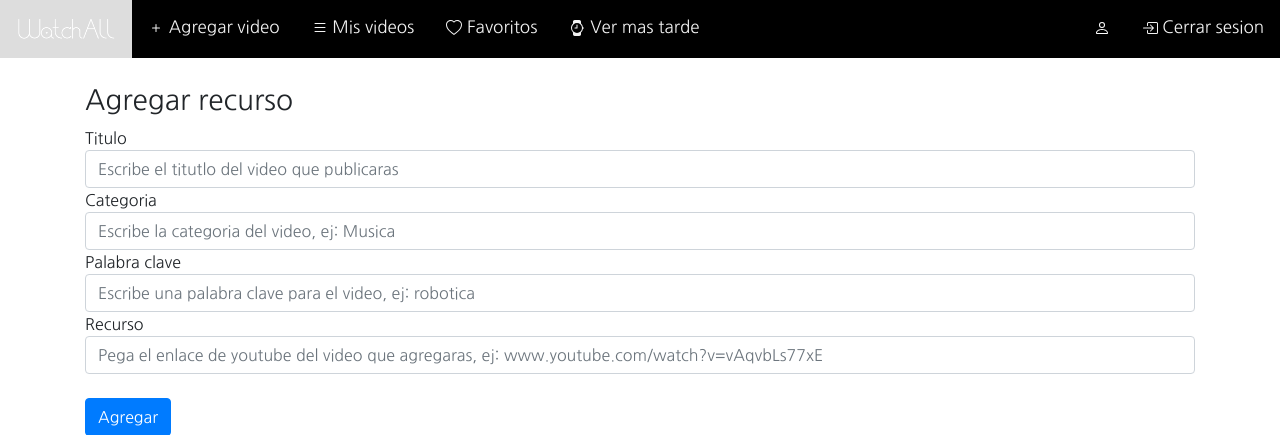
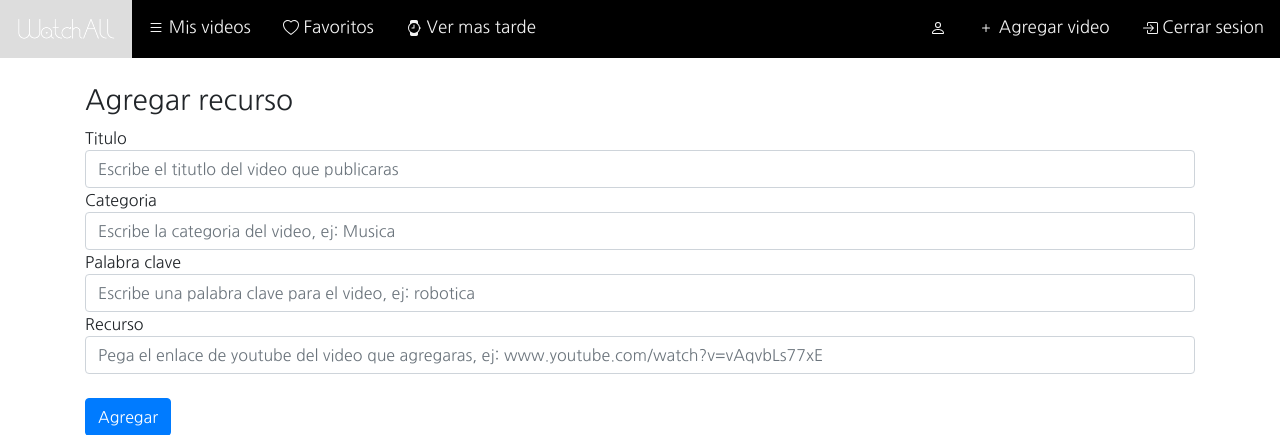
Before and after one commit to alvaromenjivar1999/proyectoTPI115, a Django app: page /recurso/ in a window 1280 px wide. Shown: the top 435 px of the page. Run offline with Django 3.2, Linux system fonts and the light colour scheme; the visitor is signed in with stand-in values (Sample User, id 1); some libraries are stand-ins or nearby versions.

Commit message:
Cambios minimos en navbar

```diff
--- a/templates/base.html
+++ b/templates/base.html
@@ -84,9 +84,7 @@
  href="{% url 'inicio' %}"><img class="img-responsive" width="100px" src="{% static 'logo.png' %}"></a>
 
 
-        <a class="izquierda" href="{% url 'agregarRecurso' %}"><svg xmlns="http://www.w3.org/2000/svg" width="16" height="16" fill="currentColor" class="bi bi-plus" viewBox="0 0 16 16">
-  <path d="M8 4a.5.5 0 0 1 .5.5v3h3a.5.5 0 0 1 0 1h-3v3a.5.5 0 0 1-1 0v-3h-3a.5.5 0 0 1 0-1h3v-3A.5.5 0 0 1 8 4z"/>
-</svg> Agregar video</a>
+
         <a class="izquierda" href="{% url 'misVideos' %}"><svg xmlns="http://www.w3.org/2000/svg" width="16" height="16" fill="currentColor" class="bi bi-list" viewBox="0 0 16 16">
   <path fill-rule="evenodd" d="M2.5 11.5A.5.5 0 0 1 3 11h10a.5.5 0 0 1 0 1H3a.5.5 0 0 1-.5-.5zm0-4A.5.5 0 0 1 3 7h10a.5.5 0 0 1 0 1H3a.5.5 0 0 1-.5-.5zm0-4A.5.5 0 0 1 3 3h10a.5.5 0 0 1 0 1H3a.5.5 0 0 1-.5-.5z"/>
 </svg> Mis videos</a>
@@ -98,10 +96,14 @@
   <path d="M5.667 16C4.747 16 4 15.254 4 14.333v-1.86A5.985 5.985 0 0 1 2 8c0-1.777.772-3.374 2-4.472V1.667C4 .747 4.746 0 5.667 0h4.666C11.253 0 12 .746 12 1.667v1.86a5.99 5.99 0 0 1 1.918 3.48.502.502 0 0 1 .582.493v1a.5.5 0 0 1-.582.493A5.99 5.99 0 0 1 12 12.473v1.86c0 .92-.746 1.667-1.667 1.667H5.667zM13 8A5 5 0 1 0 3 8a5 5 0 0 0 10 0z"/>
 </svg> Ver mas tarde</a>
 
+
         <a class="derecha" href="{% url 'logout' %}"><svg xmlns="http://www.w3.org/2000/svg" width="16" height="16" fill="currentColor" class="bi bi-box-arrow-in-right" viewBox="0 0 16 16">
   <path fill-rule="evenodd" d="M6 3.5a.5.5 0 0 1 .5-.5h8a.5.5 0 0 1 .5.5v9a.5.5 0 0 1-.5.5h-8a.5.5 0 0 1-.5-.5v-2a.5.5 0 0 0-1 0v2A1.5 1.5 0 0 0 6.5 14h8a1.5 1.5 0 0 0 1.5-1.5v-9A1.5 1.5 0 0 0 14.5 2h-8A1.5 1.5 0 0 0 5 3.5v2a.5.5 0 0 0 1 0v-2z"/>
   <path fill-rule="evenodd" d="M11.854 8.354a.5.5 0 0 0 0-.708l-3-3a.5.5 0 1 0-.708.708L10.293 7.5H1.5a.5.5 0 0 0 0 1h8.793l-2.147 2.146a.5.5 0 0 0 .708.708l3-3z"/>
 </svg> Cerrar sesion</a>
+        <a class="derecha" href="{% url 'agregarRecurso' %}"><svg xmlns="http://www.w3.org/2000/svg" width="16" height="16" fill="currentColor" class="bi bi-plus" viewBox="0 0 16 16">
+  <path d="M8 4a.5.5 0 0 1 .5.5v3h3a.5.5 0 0 1 0 1h-3v3a.5.5 0 0 1-1 0v-3h-3a.5.5 0 0 1 0-1h3v-3A.5.5 0 0 1 8 4z"/>
+</svg> Agregar video</a>
         <a class="derecha" style="color: white;"><svg xmlns="http://www.w3.org/2000/svg" width="16" height="16" fill="currentColor" class="bi bi-person" viewBox="0 0 16 16">
   <path d="M8 8a3 3 0 1 0 0-6 3 3 0 0 0 0 6zm2-3a2 2 0 1 1-4 0 2 2 0 0 1 4 0zm4 8c0 1-1 1-1 1H3s-1 0-1-1 1-4 6-4 6 3 6 4zm-1-.004c-.001-.246-.154-.986-.832-1.664C11.516 10.68 10.289 10 8 10c-2.29 0-3.516.68-4.168 1.332-.678.678-.83 1.418-.832 1.664h10z"/>
 </svg> {{ request.user }}</a>
```
